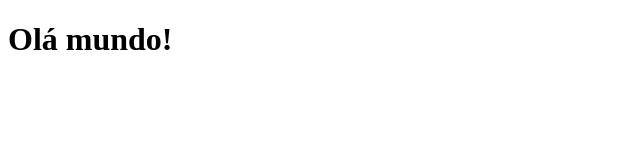
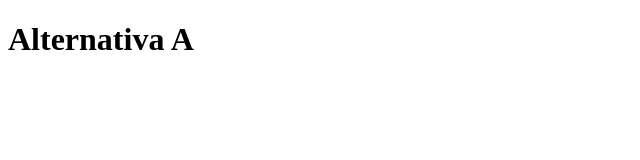
Before and after one commit to Brenda-Roberta/aprendendojs, a plain HTML site: page index.html in a window 1280 px wide. Shown: the whole page, without its empty margins (0-640 px from the left). Drawn offline with Linux system fonts and the light colour scheme.

Commit message:
uma nova versao

```diff
--- a/index.html
+++ b/index.html
@@ -6,7 +6,7 @@
     <title>Git - aula 1</title>
 </head>
 <body>
-    <h1>Olá mundo!</h1>
+    <h1>Alternativa A</h1>
 
 </body>
 </html>
```
